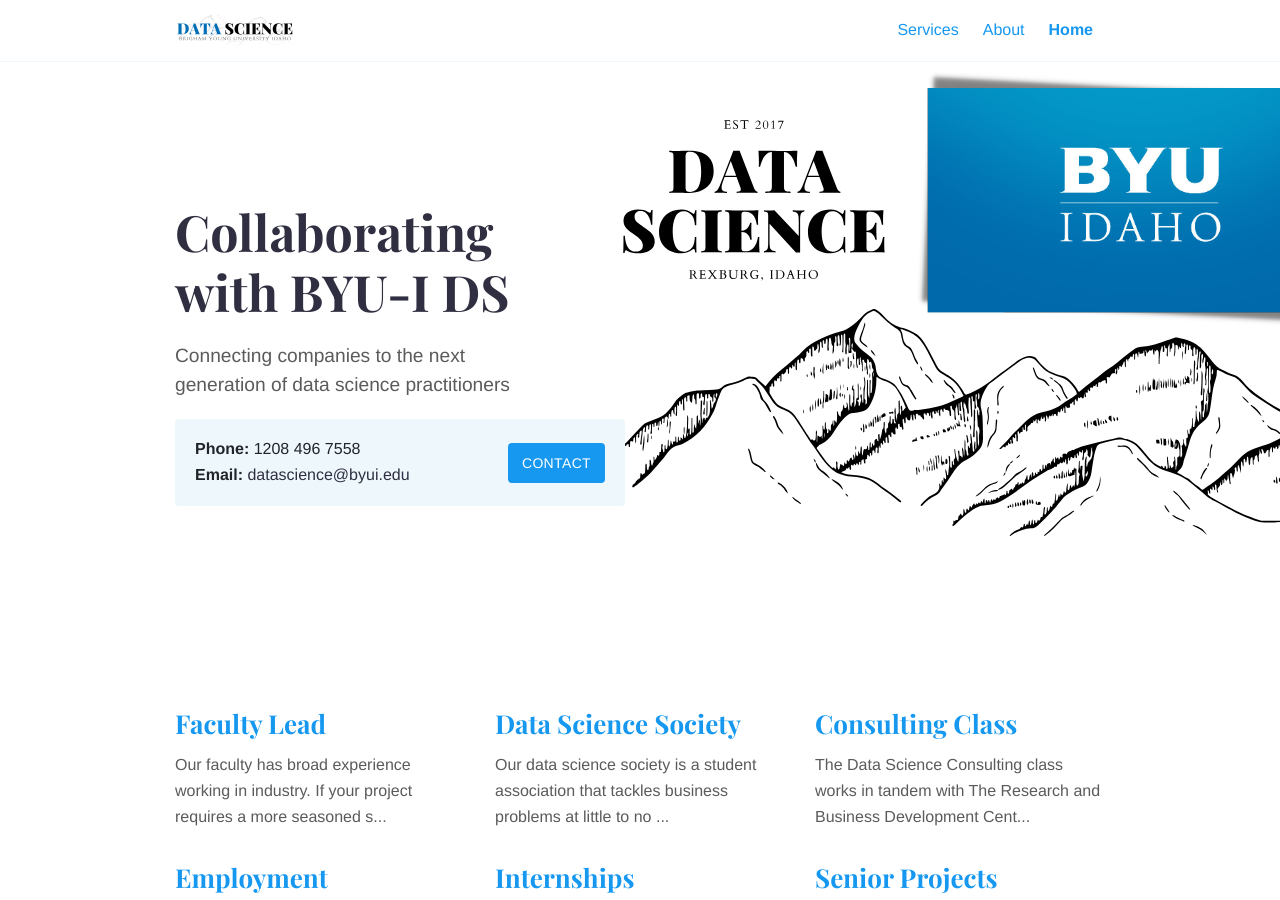
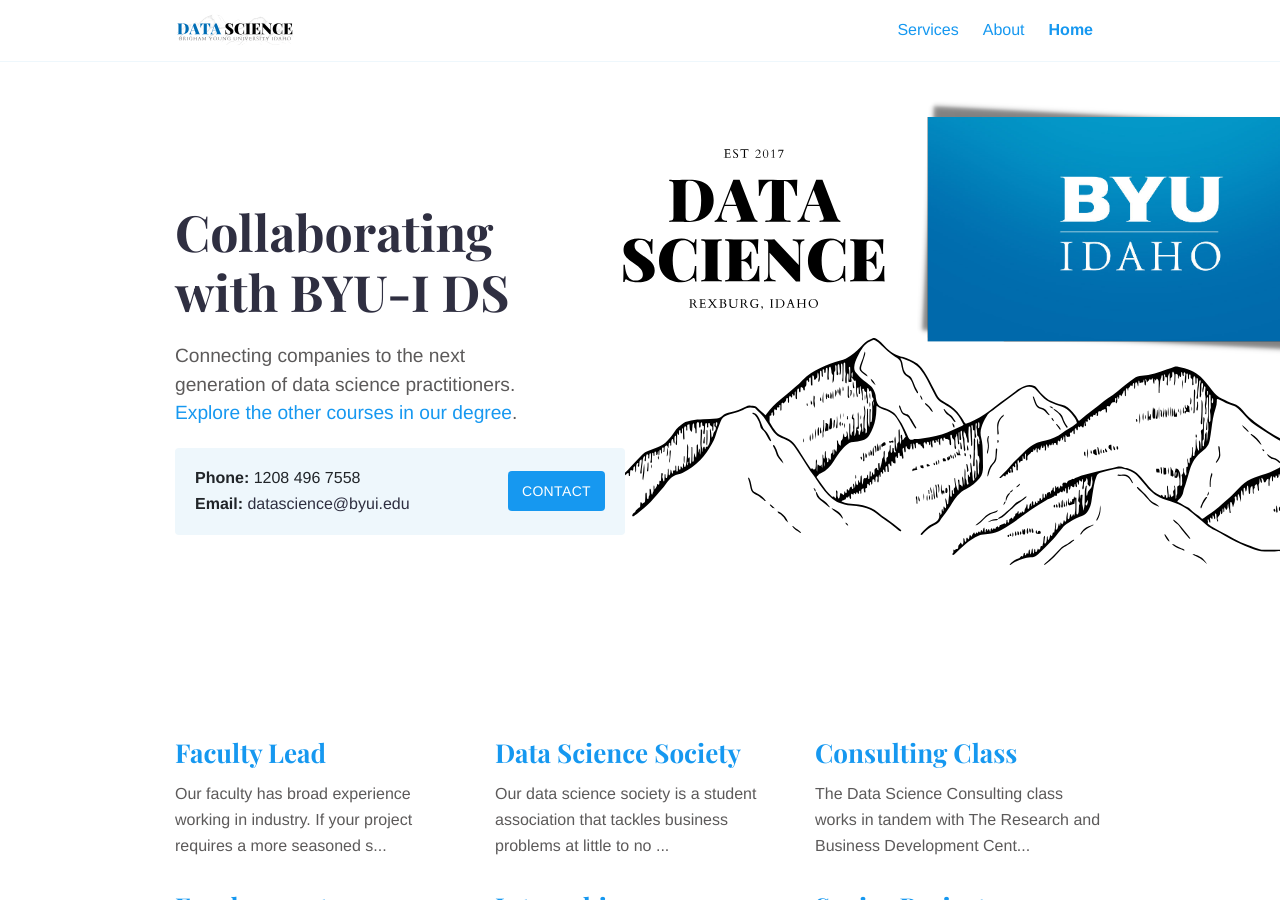
Before and after one commit to BYUIDSconsulting/aboutus, a Jekyll site: the page built from index.md, in a window 1280 px wide and 900 px high. Built offline with Jekyll 4.4.1, drawn with Linux system fonts in a browser that asks for light colours.

Commit message:
updated links

```diff
--- a/index.md
+++ b/index.md
@@ -10,4 +10,4 @@ show_call_box: true
 
 # Collaborating with BYU-I DS
 
-Connecting companies to the next generation of data science practitioners
+Connecting companies to the next generation of data science practitioners. [Explore the other courses in our degree](https://byuidatascience.github.io/).
```
Also changed, not shown: about.md (+1 -1 lines).
